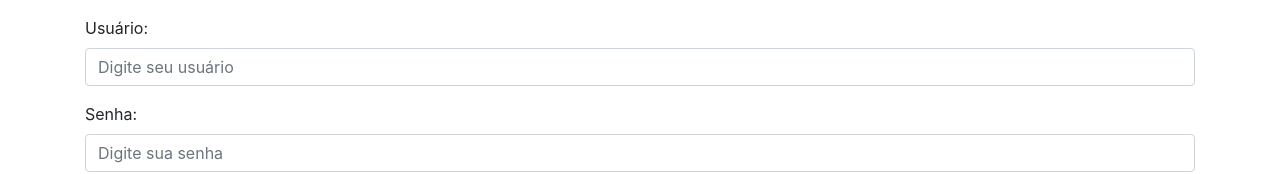
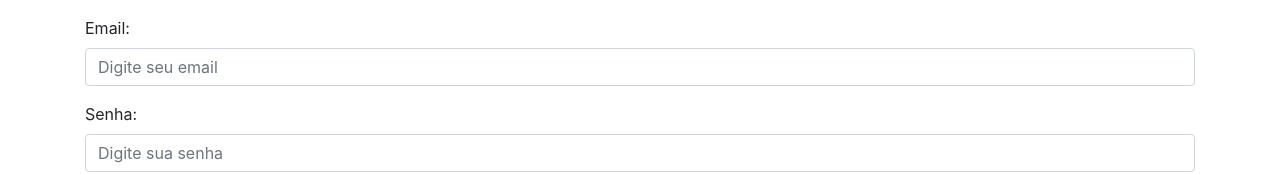
Before and after one commit to ViniWei/Sistema-Eventos-Front, an Angular app: page / in a window 1280 px wide. Shown: the top 174 px of the page. Built offline with nearby package versions, Linux system fonts and the light colour scheme.

Commit message:
Login com email

```diff
--- a/src/app/Pages/home/login-usuario/login-usuario.component.html
+++ b/src/app/Pages/home/login-usuario/login-usuario.component.html
@@ -1,8 +1,8 @@
 <div class="container mt-3">
   <form>
     <div class="form-group">
-      <label for="usuarioInput">Usuário:</label>
-      <input type="text" class="form-control" id="usuarioInput" placeholder="Digite seu usuário" #usuarioInput>
+      <label for="usuarioInput">Email:</label>
+      <input type="text" class="form-control" id="EmailInput" placeholder="Digite seu email" #EmailInput>
     </div>
 
     <div class="form-group">
@@ -10,6 +10,6 @@
       <input type="password" class="form-control" id="senhaInput" placeholder="Digite sua senha" #senhaInput>
     </div>
 
-    <button type="button" class="btn btn-primary" (click)="login(usuarioInput.value, senhaInput.value)">Logar</button>
+    <button type="button" class="btn btn-primary" (click)="login(EmailInput.value, senhaInput.value)">Logar</button>
   </form>
 </div>
--- a/src/app/Pages/home/login-usuario/login-usuario.component.ts
+++ b/src/app/Pages/home/login-usuario/login-usuario.component.ts
@@ -15,9 +15,9 @@ export class LoginUsuarioComponent {
   constructor(private usuarioService: UsuarioService, private router: Router, private http: HttpClient){}
   apiUrl = 'http://localhost:5000/Usuario';
 
-  async login (usuario: string, senha: string){
+  async login (email: string, senha: string){
     const body = {
-      Usuario: usuario,
+      Email: email,
       Senha: senha
     }
 
```
